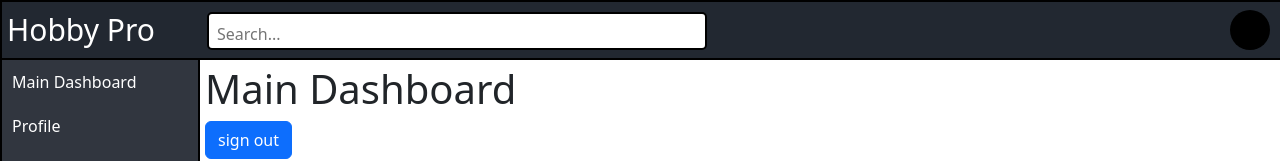
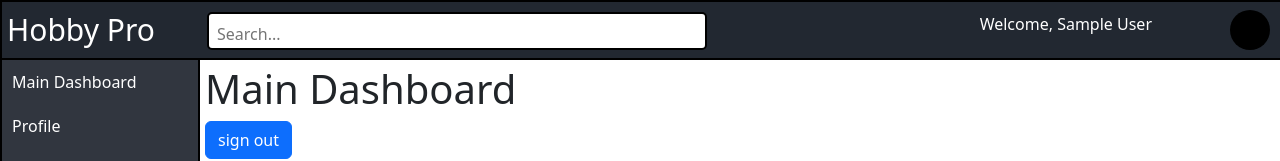
Before and after one commit to Caguilar92/HobbyPro, a Vue app in the folder HobbyPro/: page /dashboard/main in a window 1280 px wide. Shown: the top 161 px of the page. Built offline with nearby package versions, Linux system fonts and the light colour scheme; no server answers; sample sign-in values are in the browser's storage.

Commit message:
"shows display name on nav bar"

```diff
--- a/HobbyPro/src/components/NavigationBar.vue
+++ b/HobbyPro/src/components/NavigationBar.vue
@@ -11,7 +11,8 @@ export default {
         2: false
       },
       auth: getAuth(),
-      router: useRouter()
+      router: useRouter(),
+      displayName: "Welcome, " + getAuth().currentUser.displayName.toString()
 
     };
   },
@@ -39,7 +40,7 @@ export default {
         console.log("something went wrong")
       });
     }
-  },
+  }
 };
 </script>
 
@@ -49,7 +50,10 @@ export default {
     <div class="searchBar">
       <input type="text" placeholder="Search...">
     </div>
+      <div class="displayName">
+        <p class="text-white">{{displayName}}</p>
 
+      </div>
       <button class="hamburger" @click="toggleDropdown(1)">&#9776;</button>
 
       <div v-if="dropdownOpen[1]" class="dropDownRouterMenu">
@@ -129,7 +133,10 @@ header {
   border-radius: 5px;
   border: 2px solid #000;
 }
-
+.displayName {
+  position: fixed;
+  right: 8em;
+}
 .profileIcon {
   position: fixed;
   right: 10px;
```
